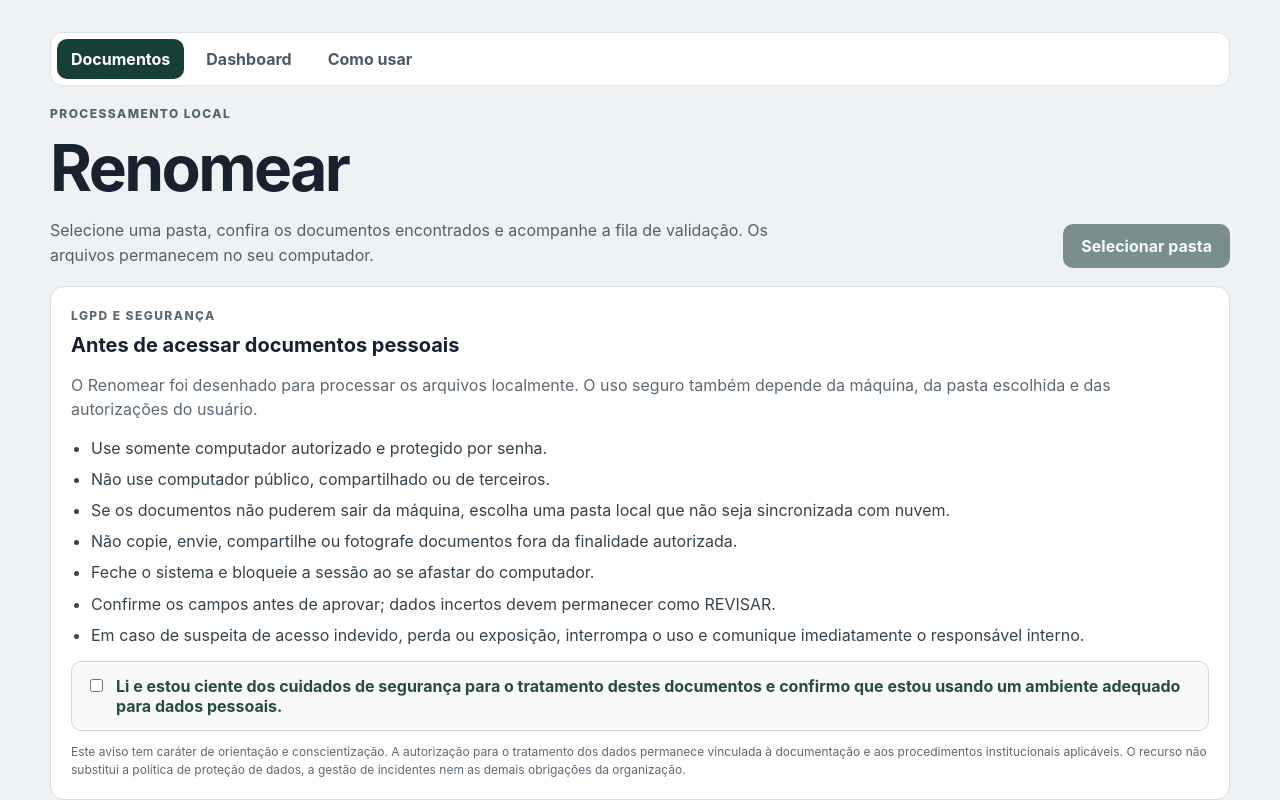
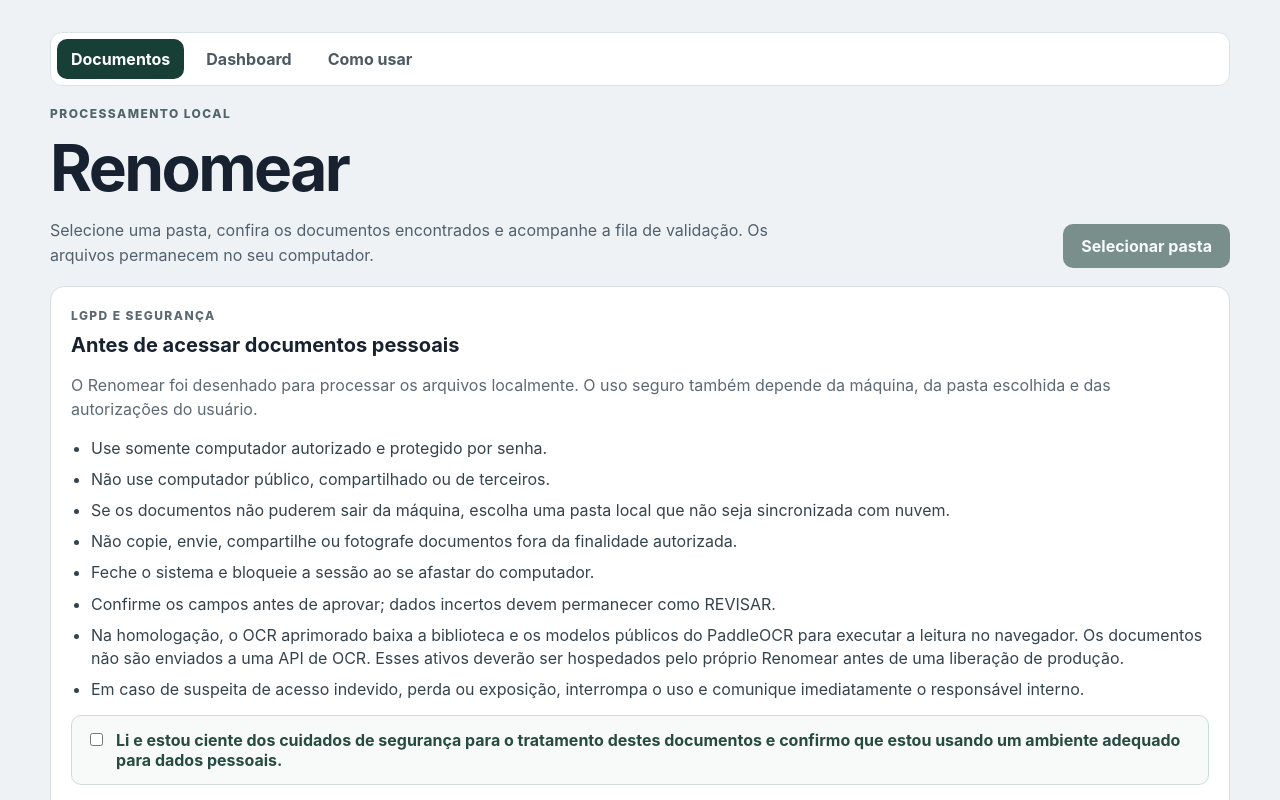
Before and after one commit to AlfredPennywhorth/renomear, a React (Vite) app: page / in a window 1280 px wide. Shown: the top 800 px of the page. Built offline with nearby package versions, Linux system fonts and the light colour scheme.

Commit message:
docs(ui): explicitar dependência externa da homologação OCR

```diff
--- a/src/components/SecurityNotice.tsx
+++ b/src/components/SecurityNotice.tsx
@@ -22,6 +22,7 @@
         <li>Não copie, envie, compartilhe ou fotografe documentos fora da finalidade autorizada.</li>
         <li>Feche o sistema e bloqueie a sessão ao se afastar do computador.</li>
         <li>Confirme os campos antes de aprovar; dados incertos devem permanecer como REVISAR.</li>
+        <li>Na homologação, o OCR aprimorado baixa a biblioteca e os modelos públicos do PaddleOCR para executar a leitura no navegador. Os documentos não são enviados a uma API de OCR. Esses ativos deverão ser hospedados pelo próprio Renomear antes de uma liberação de produção.</li>
         <li>Em caso de suspeita de acesso indevido, perda ou exposição, interrompa o uso e comunique imediatamente o responsável interno.</li>
       </ul>
 
```
